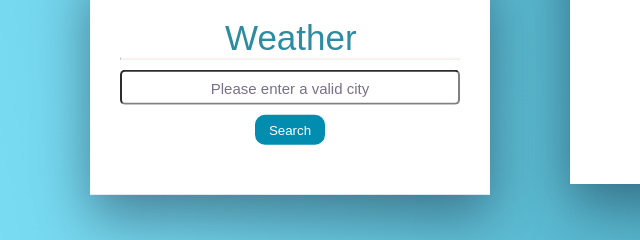
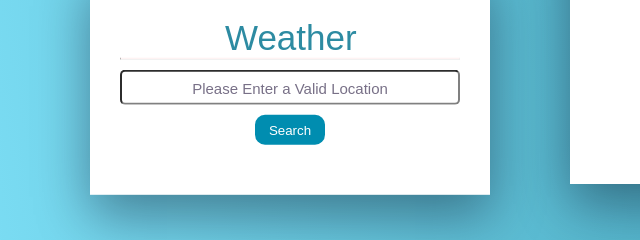
Before and after one commit to TeoElRey/Teo-s-GitHub, a website: page weather/weather.html in a window 1280 px wide. Both pictures are taken after typing "Sample" into the empty fields and a click on the button "Search". Shown: the part 296-536 px from the top of the page, 30-670 px from the left. Drawn offline with Linux system fonts and the light colour scheme; no server answers.

Commit message:
fixed api request

```diff
--- /dev/null
+++ b/package.json
@@ -0,0 +1,6 @@
+{
+  "dependencies": {
+    "node": "^19.3.0",
+    "node-geocoder": "^4.2.0"
+  }
+}
--- a/weather/weather.html
+++ b/weather/weather.html
@@ -12,7 +12,7 @@
       <hr class="solid">
       <div class="input">
         <input class="txt" id="textbox" type="text" spellcheck="false" placeholder="Enter city" required>
-        <button class="send" id="search">Search</button>
+        <button class="send" id="search">Search</button required>
       </div>
       <!-- <p class="description">this is a descript</p> -->
     </div>
--- a/weather/weather.js
+++ b/weather/weather.js
@@ -1,16 +1,16 @@
 let txt = document.getElementById("textbox");
-let value = document.getElementById("temp-value");
+let temp = document.getElementById("temp-value");
 let button = document.getElementById("search");
 let city = '';
-button.addEventListener("click", () => {
+
+button.addEventListener("click", async () => {
   let city = txt.value;
   txt.value = '';
-  fetch("https://api.openweathermap.org/data/2.5/weather?id=" + city + "&limit=5&appid={e90d1a21ca09396aeca75540ee6f0a59}")
-  .then(function(resp) {return resp.json() })
-  .then(function(data) {const weather = JSON.parse(data)
-  return weather})
-  .then(function (data) {let temperature = data.main.temp})
+  fetch('https://api.openweathermap.org/data/2.5/weather?q='+city+'&appid=1adf9c98d1f1ffc3e24690db5e1f1659')
+  .then(async function(resp) {const data = await resp.json()
+   console.log(data)})
+
   .catch(function () {
-    txt.placeholder = 'Please enter a valid city';
+    txt.placeholder = 'Please Enter a Valid Location';
   })
 })
```
Also changed, not shown: 1 other file.
